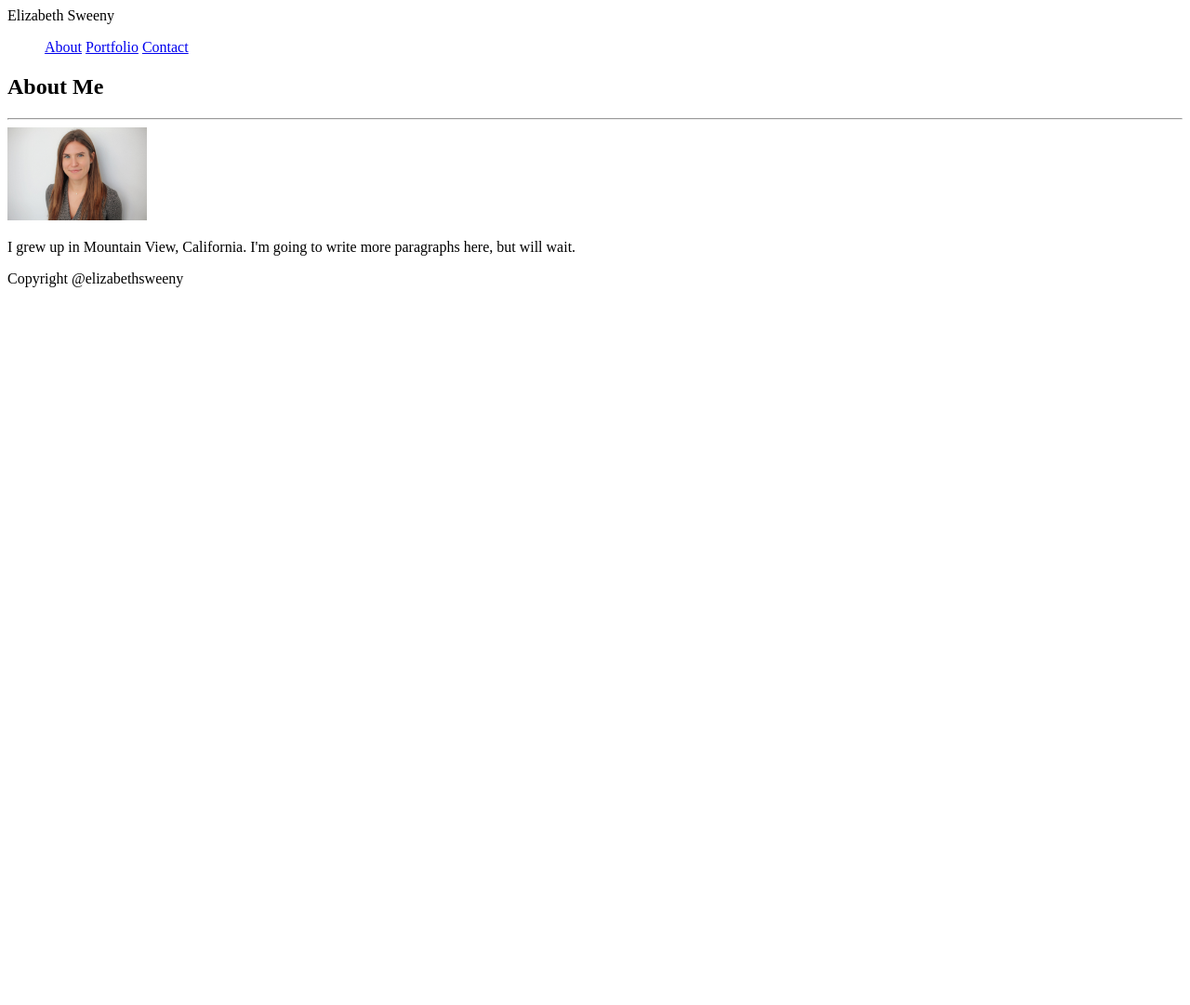
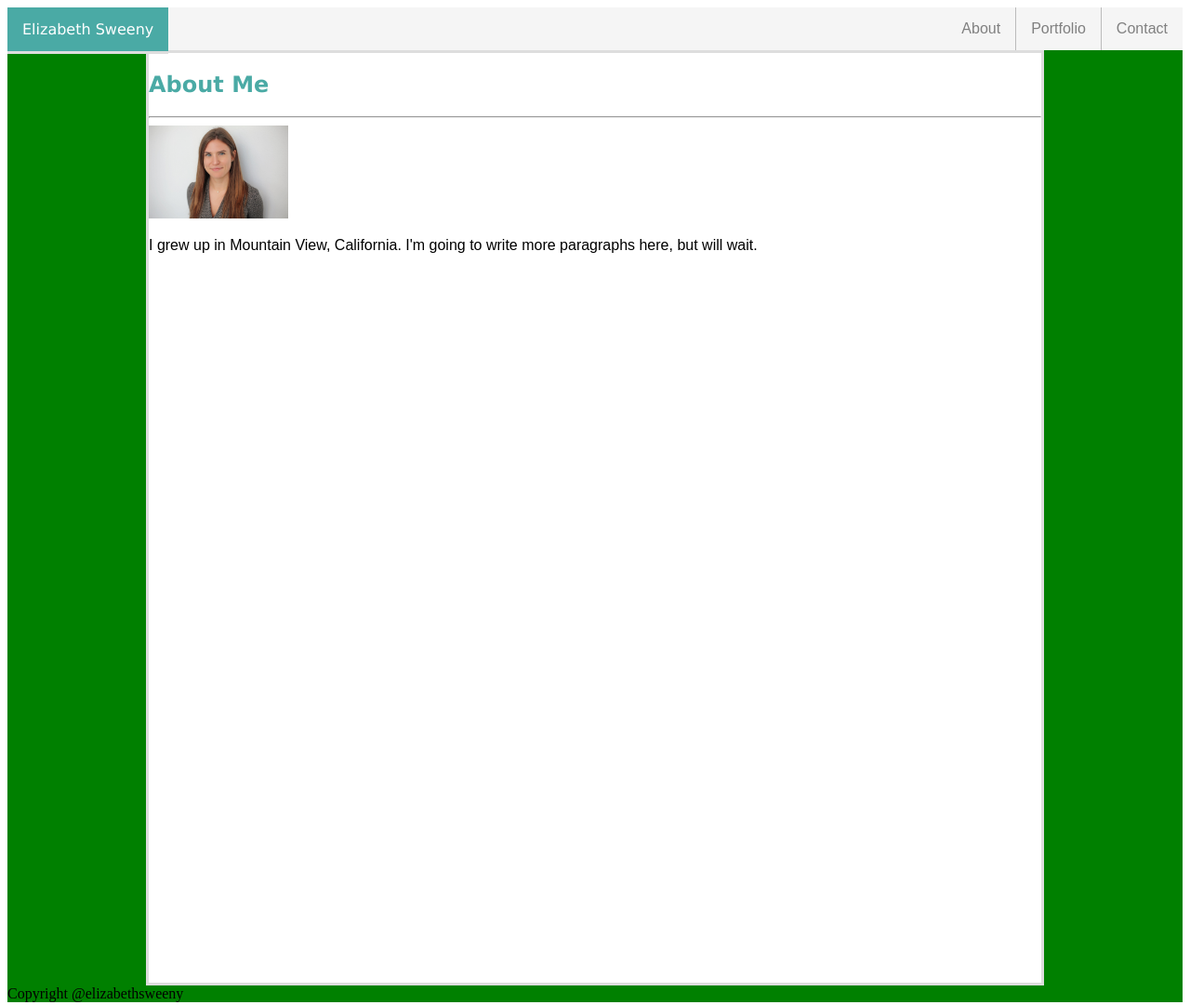
Before and after one commit to elizabethsweeny/Basic-Portfolio, a plain HTML site: page index.html in a window 1280 px wide. Shown: the whole page at 93% size. Before the commit the page ends 800 px from the top, so only its background shows below. Drawn offline with Linux system fonts and the light colour scheme; files that its build step writes are made by us from their sources; a script that the page names is missing; files whose address does not match are found by name.

Commit message:
Buncha changes.

```diff
--- a/assets/css/style.css
+++ b/assets/css/style.css
@@ -0,0 +1,58 @@
+header {
+    background:#4aaaa5;
+    float: left;
+    font-family: 'Lucida Sans', sans-serif;
+    display: block;
+    color: #ffffff;
+    text-align: center;
+    padding: 14px 16px;
+    text-decoration: none;
+    border-bottom: 3px solid #dddddd;
+  }
+
+h2 {
+      font-family: 'Lucida Sans', sans-serif;
+      color: #4aaaa5;
+  }
+
+.about_me_content {
+    height: 1000px;
+    width: 960px;
+    background-color: #ffffff;
+    font-family: Arial, Helvetica, sans-serif;
+    border-style: solid;
+    border-color: #dddddd;
+    border-width: 3px;
+    margin: 0 auto;
+}
+
+ul {
+    list-style-type: none;
+    margin: 0;
+    padding: 0;
+    overflow: hidden;
+    background-color:whitesmoke;
+    border-bottom: grey;
+  }
+
+  li {
+    float: right;
+    border-right: 1px solid #bbb;
+  }
+
+  li:first-child {
+    border-right: none;
+  }
+
+  li a {
+    font-family: Arial, Helvetica, sans-serif;
+    display: block;
+    color: grey;
+    text-align: center;
+    padding: 14px 16px;
+    text-decoration: none;
+  }
+
+#top_bar {
+    background-color: green;
+}
--- a/index.html
+++ b/index.html
@@ -5,24 +5,24 @@
     <meta http-equiv="X-UA-Compatible" content="IE=edge">
     <title>Elizabeth Sweeny Basic Profile</title>
     <meta name="viewport" content="width=device-width, initial-scale=1">
-    <link rel="stylesheet" type="text/css" media="screen" href="assets/css/style.css">
+    <link rel="stylesheet" type="text/css" media="screen" href="/Users/egsweeny/Desktop/UCB_Bootcamp/Assignments/HW1_Basic-Profile/Basic-Portfolio/assets/css/style.css">
     <script src="main.js"></script>
 </head>
 <body>
-   <section id="top_bar">
-        <header>Elizabeth Sweeny</header>
+   <div id="top_bar">
         <div class="nav">
-            <ul>
-                <a href="index.html">About</a>
-                <a href="portfolio.html">Portfolio</a>
-                <a href="contact.html">Contact</a>
-            </ul>
+            <header>Elizabeth Sweeny</header>
+                <ul>
+                    <li><a href="contact.html">Contact</a></li>
+                    <li><a href="portfolio.html">Portfolio</a></li>
+                    <li><a class="active" href="index.html">About</a></li>
+                  </ul>
         </div>
    </section>
 
     <section id="about_me">
 
-        <div id="about_me_content">
+        <div class="about_me_content">
             <h2>About Me</h2>
             <hr>
             <img src="assets/images/elizabeth_sm_headshot.jpg" alt="Elizabeth Headshot" height="100">
```
Also changed, not shown: assets/images/light_grey.png (added), assets/images/light_grey_@2X.jpg (added).
